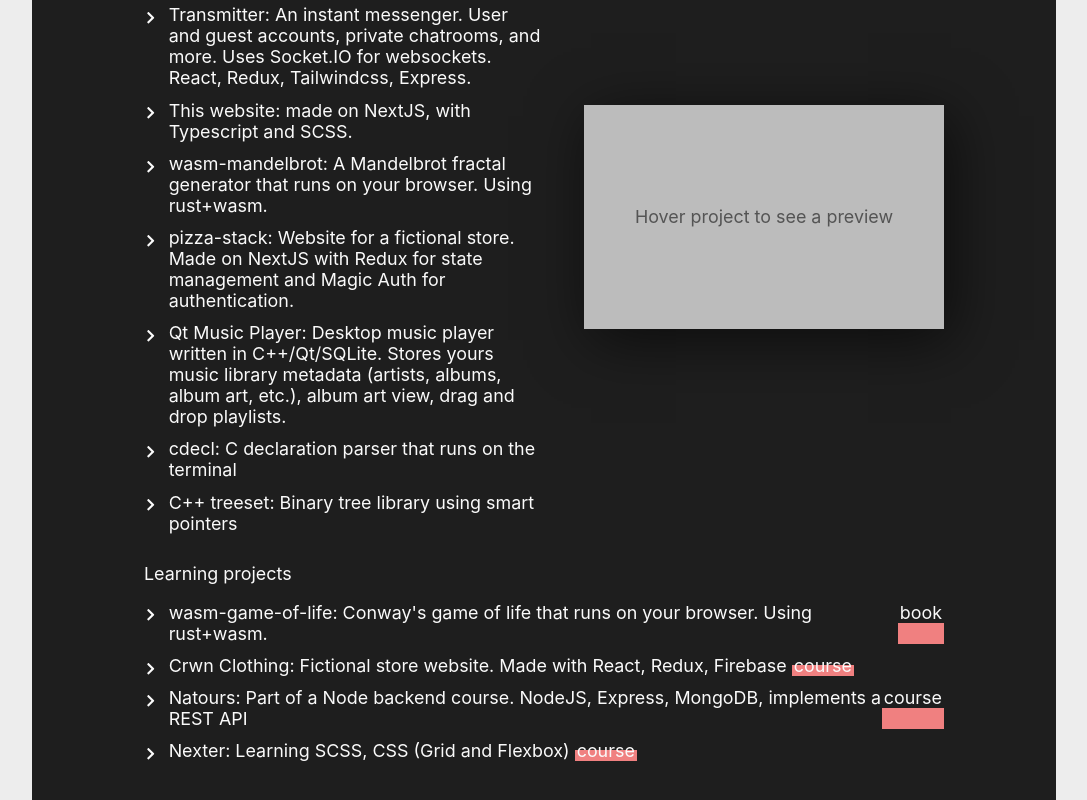
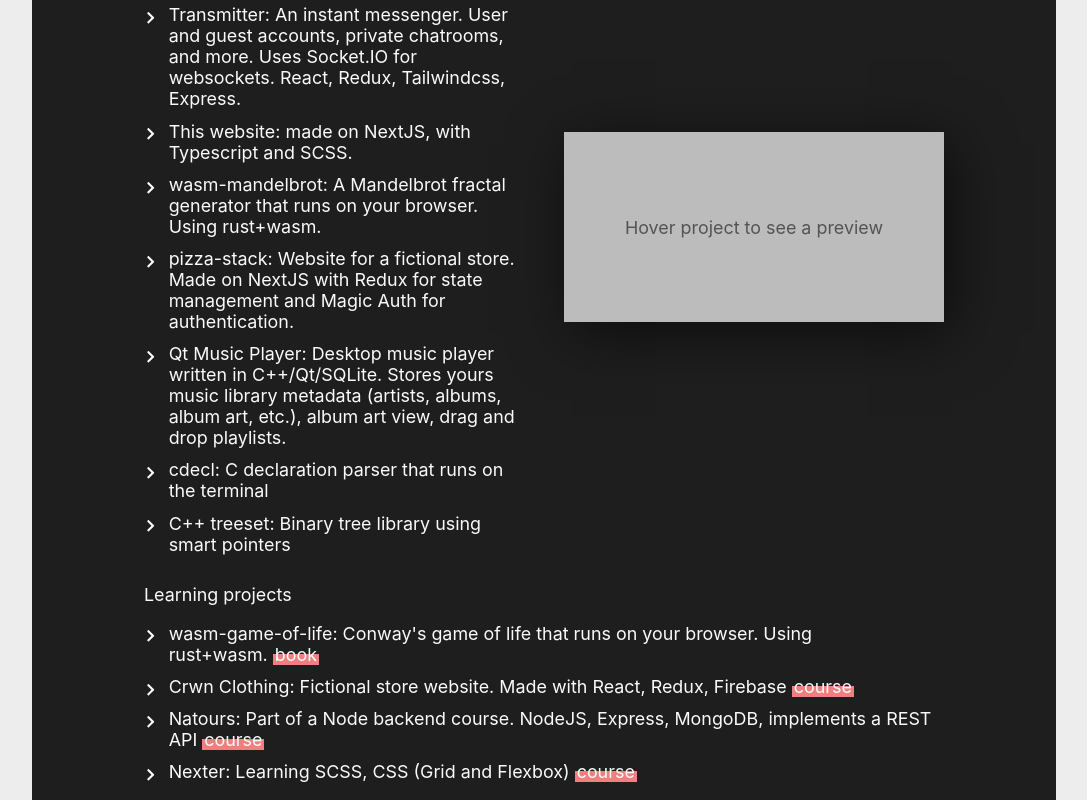
Before and after one commit to merq312/cv-page, a Next.js app: page / in a window 1280 px wide. Shown: the part 1020-1820 px from the top of the page, without its empty margins (96-1183 px from the left). Built offline with nearby package versions, Linux system fonts and the light colour scheme.

Commit message:
portfolio media queries

```diff
--- a/components/portfolio/Portfolio.component.tsx
+++ b/components/portfolio/Portfolio.component.tsx
@@ -148,9 +148,10 @@ function Portfolio({ bgColor }: AppProps) {
               <div className={styles.icon}>
                 <FontAwesomeIcon icon={faChevronRight} />
               </div>
+              <div>
                 <a href="https://github.com/merq312/wasm-game-of-life">
-                <span>wasm-game-of-life</span>: Conway&apos;s game of life that
-                runs on your browser. Using rust+wasm.&nbsp;
+                  <span>wasm-game-of-life</span>: Conway&apos;s game of life
+                  that runs on your browser. Using rust+wasm.&nbsp;
                 </a>
                 <a
                   className={styles.src_link}
@@ -158,11 +159,13 @@ function Portfolio({ bgColor }: AppProps) {
                 >
                   book
                 </a>
+              </div>
             </li>
             <li>
               <div className={styles.icon}>
                 <FontAwesomeIcon icon={faChevronRight} />
               </div>
+              <div>
                 <a href="https://crwn-live-merc312.herokuapp.com/">
                   <span>Crwn Clothing</span>: Fictional store website. Made with
                   React, Redux, Firebase&nbsp;
@@ -173,11 +176,13 @@ function Portfolio({ bgColor }: AppProps) {
                 >
                   course
                 </a>
+              </div>
             </li>
             <li>
               <div className={styles.icon}>
                 <FontAwesomeIcon icon={faChevronRight} />
               </div>
+              <div>
                 <a href="https://github.com/merq312/natours-app">
                   <span>Natours</span>: Part of a Node backend course. NodeJS,
                   Express, MongoDB, implements a REST API&nbsp;
@@ -188,13 +193,16 @@ function Portfolio({ bgColor }: AppProps) {
                 >
                   course
                 </a>
+              </div>
             </li>
             <li>
               <div className={styles.icon}>
                 <FontAwesomeIcon icon={faChevronRight} />
               </div>
+              <div>
                 <a href="https://merq312.github.io/fuzzy-disco/">
-                <span>Nexter</span>: Learning SCSS, CSS (Grid and Flexbox)&nbsp;
+                  <span>Nexter</span>: Learning SCSS, CSS (Grid and
+                  Flexbox)&nbsp;
                 </a>
                 <a
                   className={styles.src_link}
@@ -202,6 +210,7 @@ function Portfolio({ bgColor }: AppProps) {
                 >
                   course
                 </a>
+              </div>
             </li>
           </ul>
         </div>
--- a/components/portfolio/Portfolio.module.scss
+++ b/components/portfolio/Portfolio.module.scss
@@ -10,6 +10,7 @@
     display: flex;
     justify-content: center;
     align-items: center;
+
     .chevron {
       height: 4vh;
       width: 4vh;
@@ -48,8 +49,11 @@
     ul {
       list-style: none;
       padding: 0;
+
       li {
         display: flex;
+        margin-bottom: 1rem;
+
         .icon {
           display: flex;
           align-self: start;
@@ -57,43 +61,43 @@
           align-items: center;
           margin-right: 1rem;
           padding-top: 0.6rem;
+
           & > * {
             height: 1.2rem;
             width: 1.2rem;
           }
         }
-        margin-bottom: 1rem;
+      }
+    }
+
+    a {
+      &:hover {
+        span {
+          background: linear-gradient(180deg, rgba(255, 255, 255, 0) 50%, lightcoral 50%);
+        }
       }
     }
 
     .projects_primary {
-      display: flex;
-      justify-content: space-between;
+      //display: flex;
+      //justify-content: space-between;
+      //align-items: center;
+
+      display: grid;
+      grid-template-columns: 1fr 1fr;
       align-items: center;
+      gap: 5%;
 
-      ul {
-        width: 50%;
-      }
-
-      a {
-        &:hover {
-          span {
-            background: linear-gradient(180deg,rgba(255,255,255,0) 50%, lightcoral 50%);
-          }
-        }
-      }
 
       .img {
-        width: 45%;
-
         & > * {
-          box-shadow: 0.6rem 1rem 5rem rgba(0,0,0,0.6);
+          box-shadow: 0.6rem 1rem 5rem rgba(0, 0, 0, 0.6);
         }
       }
 
       .null_image {
         background: #bcbcbc;
-        height: 20rem;
+        aspect-ratio: 2;
 
         display: flex;
         justify-content: center;
@@ -101,10 +105,25 @@
         color: #545454;
       }
     }
+
+    @media (max-width: 1200px) {
+      .projects_primary {
+        grid-template-columns: 1fr;
+        margin-bottom: 4rem;
+
+        ul {
+          grid-row: 2;
+        }
+        .img {
+          grid-row: 1;
+        }
+      }
+    }
+
   }
 }
 
 .src_link {
-  background: linear-gradient(180deg,rgba(255,255,255,0) 50%, lightcoral 50%);
+  background: linear-gradient(180deg, rgba(255, 255, 255, 0) 50%, lightcoral 50%);
   padding: 0 2px;
 }
```
Lines whose indentation alone changed are shown as unchanged.
